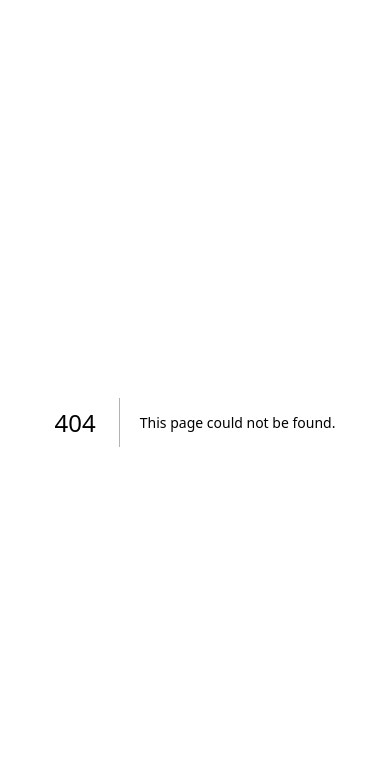
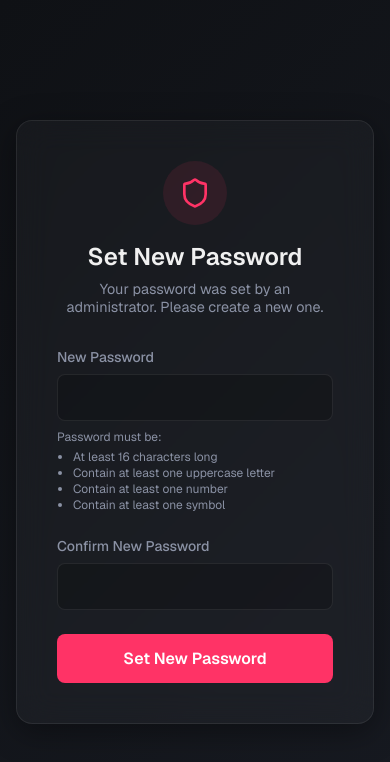
Before and after one commit to leebaird/engagement-mgr, a Next.js app: page /change-password in a window 390 px wide. Before the commit this address had no page. Shown: the top 762 px of the page. Built offline with nearby package versions, Linux system fonts and the light colour scheme; no server answers.

Commit message:
feat: add lastLogin field to User model and phone formatting utility

```diff
--- /dev/null
+++ b/src/app/change-password/page.tsx
@@ -0,0 +1,70 @@
+'use client';
+
+import { useActionState } from 'react';
+import { changePassword } from '@/app/actions/auth';
+import { Shield } from 'lucide-react';
+
+export default function ChangePasswordPage() {
+  const [state, formAction, isPending] = useActionState(changePassword, null);
+
+  return (
+    <div style={{ display: 'flex', alignItems: 'center', justifyContent: 'center', minHeight: '100vh', padding: '1rem' }}>
+      <div className="glass-panel" style={{ width: '100%', maxWidth: '400px', padding: '2.5rem' }}>
+        <div className="text-center mb-8">
+          <div style={{ display: 'inline-flex', alignItems: 'center', justifyContent: 'center', background: 'rgba(255,51,102,0.1)', padding: '1rem', borderRadius: '50%', marginBottom: '1rem' }}>
+            <Shield size={32} color="var(--primary-color)" />
+          </div>
+          <h1 style={{ fontSize: '1.5rem', fontWeight: 600 }}>Set New Password</h1>
+          <p style={{ color: 'var(--text-muted)', marginTop: '0.5rem', fontSize: '0.9rem' }}>
+            Your password was set by an administrator. Please create a new one.
+          </p>
+        </div>
+
+        <form action={formAction}>
+          <div className="form-group">
+            <label className="form-label" htmlFor="password">New Password</label>
+            <input
+              type="password"
+              id="password"
+              name="password"
+              className="form-input"
+              required
+              defaultValue={state?.fields?.password || ''}
+            />
+            <div style={{ fontSize: '0.75rem', color: 'var(--text-muted)', marginTop: '0.5rem' }}>
+              Password must be:
+              <ul style={{ margin: '0.25rem 0 0 1rem', padding: 0, listStyle: 'disc' }}>
+                <li>At least 16 characters long</li>
+                <li>Contain at least one uppercase letter</li>
+                <li>Contain at least one number</li>
+                <li>Contain at least one symbol</li>
+              </ul>
+            </div>
+          </div>
+
+          <div className="form-group">
+            <label className="form-label" htmlFor="confirmPassword">Confirm New Password</label>
+            <input
+              type="password"
+              id="confirmPassword"
+              name="confirmPassword"
+              className="form-input"
+              required
+              defaultValue={state?.fields?.confirmPassword || ''}
+            />
+          </div>
+
+          {state?.error && (
+            <div className="text-error mb-4 text-center">
+              {state.error}
+            </div>
+          )}
+
+          <button type="submit" className="btn-primary" disabled={isPending}>
+            {isPending ? 'Updating...' : 'Set New Password'}
+          </button>
+        </form>
+      </div>
+    </div>
+  );
+}
```
Also changed, not shown: src/lib/format.ts (added, +12 -0 lines).
